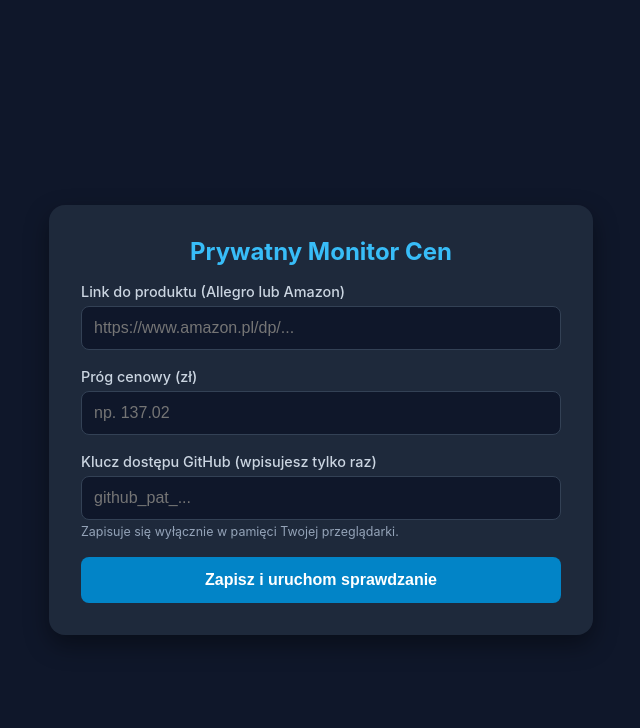
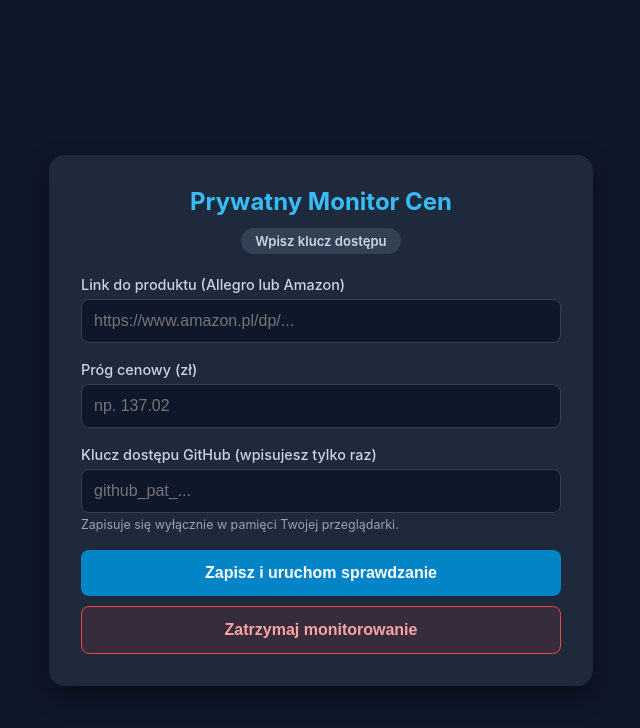
Before and after one commit to smaug2720/sledzenie-cen, a plain HTML site: page index.html in a window 1280 px wide. Shown: the whole page, without its empty margins (319-959 px from the left). Drawn offline with Linux system fonts and the light colour scheme.

Commit message:
Enhance UI elements and update button functionality

```diff
--- a/index.html
+++ b/index.html
@@ -26,9 +26,33 @@
         }
         h1 {
             margin-top: 0;
+            margin-bottom: 12px;
             font-size: 1.5rem;
             text-align: center;
             color: #38bdf8;
+        }
+        .badge-wrapper {
+            text-align: center;
+            margin-bottom: 22px;
+        }
+        .badge {
+            display: inline-block;
+            padding: 5px 14px;
+            border-radius: 999px;
+            font-size: 0.82rem;
+            font-weight: 600;
+            background-color: #334155;
+            color: #cbd5e1;
+        }
+        .badge.active {
+            background-color: rgba(34, 197, 94, 0.15);
+            border: 1px solid #22c55e;
+            color: #86efac;
+        }
+        .badge.stopped {
+            background-color: rgba(239, 68, 68, 0.15);
+            border: 1px solid #ef4444;
+            color: #fca5a5;
         }
         .field {
             margin-bottom: 18px;
@@ -57,20 +81,32 @@
         button {
             width: 100%;
             padding: 14px;
-            background-color: #0284c7;
-            color: white;
-            border: none;
             border-radius: 8px;
             font-size: 1rem;
             font-weight: 600;
             cursor: pointer;
-            transition: background-color 0.2s;
+            transition: all 0.2s;
         }
-        button:hover {
+        .btn-primary {
+            background-color: #0284c7;
+            color: white;
+            border: none;
+            margin-bottom: 10px;
+        }
+        .btn-primary:hover {
             background-color: #0369a1;
         }
+        .btn-stop {
+            background-color: rgba(239, 68, 68, 0.12);
+            color: #fca5a5;
+            border: 1px solid #ef4444;
+        }
+        .btn-stop:hover {
+            background-color: #dc2626;
+            color: white;
+        }
         button:disabled {
-            background-color: #475569;
+            opacity: 0.5;
             cursor: not-allowed;
         }
         .status {
@@ -109,6 +145,9 @@
 <body>
     <div class="card">
         <h1>Prywatny Monitor Cen</h1>
+        <div class="badge-wrapper">
+            <span id="stateBadge" class="badge">Sprawdzanie statusu...</span>
+        </div>
 
         <div class="field">
             <label for="urlInput">Link do produktu (Allegro lub Amazon)</label>
@@ -126,7 +165,8 @@
             <div class="hint">Zapisuje się wyłącznie w pamięci Twojej przeglądarki.</div>
         </div>
 
-        <button id="saveBtn" onclick="zapiszUstawienia()">Zapisz i uruchom sprawdzanie</button>
+        <button id="saveBtn" class="btn-primary" onclick="zapiszUstawienia(true)">Zapisz i uruchom sprawdzanie</button>
+        <button id="stopBtn" class="btn-stop" onclick="zapiszUstawienia(false)">Zatrzymaj monitorowanie</button>
         <div id="statusBox" class="status"></div>
     </div>
 
@@ -148,11 +188,24 @@
             return new TextDecoder().decode(bytes);
         }
 
+        function ustawEtykieteStanu(czyAktywny) {
+            const badge = document.getElementById("stateBadge");
+            if (czyAktywny) {
+                badge.textContent = "● Monitorowanie aktywne";
+                badge.className = "badge active";
+            } else {
+                badge.textContent = "● Monitorowanie zatrzymane";
+                badge.className = "badge stopped";
+            }
+        }
+
         window.onload = async () => {
             const zapisanyToken = localStorage.getItem("gh_monitor_token");
             if (zapisanyToken) {
                 document.getElementById("tokenInput").value = zapisanyToken;
                 await wczytajAktualneDane(zapisanyToken);
+            } else {
+                document.getElementById("stateBadge").textContent = "Wpisz klucz dostępu";
             }
         };
 
@@ -175,27 +228,43 @@
                     const config = JSON.parse(fromBase64(data.content));
                     document.getElementById("urlInput").value = config.url || "";
                     document.getElementById("priceInput").value = config.docelowa_cena || "";
-                    pokazStatus("Wczytano aktualnie monitorowany produkt.", "info");
+
+                    const czyAktywny = config.aktywny !== false;
+                    ustawEtykieteStanu(czyAktywny);
+
+                    if (czyAktywny) {
+                        pokazStatus("Wczytano aktualnie monitorowany produkt.", "info");
+                    } else {
+                        pokazStatus("Monitorowanie jest obecnie zatrzymane.", "info");
+                    }
                 }
             } catch (e) {
                 console.error(e);
             }
         }
 
-        async function zapiszUstawienia() {
+        async function zapiszUstawienia(czyAktywowac) {
             const url = document.getElementById("urlInput").value.trim();
-            const cena = parseFloat(document.getElementById("priceInput").value.replace(",", "."));
+            const cenaRaw = parseFloat(document.getElementById("priceInput").value.replace(",", "."));
+            const cena = isNaN(cenaRaw) ? 0 : cenaRaw;
             const token = document.getElementById("tokenInput").value.trim();
-            const btn = document.getElementById("saveBtn");
+            const saveBtn = document.getElementById("saveBtn");
+            const stopBtn = document.getElementById("stopBtn");
 
-            if (!url || isNaN(cena) || !token) {
-                pokazStatus("Uzupełnij wszystkie trzy pola przed zapisaniem.", "error");
+            if (!token) {
+                pokazStatus("Wpisz klucz dostępu GitHub.", "error");
+                return;
+            }
+
+            if (czyAktywowac && (!url || isNaN(cenaRaw))) {
+                pokazStatus("Uzupełnij link do produktu oraz próg cenowy.", "error");
                 return;
             }
 
             localStorage.setItem("gh_monitor_token", token);
-            btn.disabled = true;
-            pokazStatus("Zapisywanie zmian na GitHubie...", "info");
+            saveBtn.disabled = true;
+            stopBtn.disabled = true;
+            pokazStatus("Zapisywanie ustawień na GitHubie...", "info");
 
             const headers = {
                 "Authorization": `Bearer ${token}`,
@@ -216,9 +285,14 @@
                     sha = fileData.sha;
                 }
 
-                const nowyConfig = JSON.stringify({ url: url, docelowa_cena: cena }, null, 2);
+                const nowyConfig = JSON.stringify({
+                    url: url,
+                    docelowa_cena: cena,
+                    aktywny: czyAktywowac
+                }, null, 2);
+
                 const putBody = {
-                    message: "Aktualizacja produktu przez stronę WWW",
+                    message: czyAktywowac ? "Uruchomienie monitorowania przez stronę WWW" : "Zatrzymanie monitorowania przez stronę WWW",
                     content: toBase64(nowyConfig),
                     branch: branch
                 };
@@ -230,19 +304,25 @@
                     body: JSON.stringify(putBody)
                 });
 
-                if (!putRes.ok) throw new Error("Nie udało się zapisać pliku config.json. Sprawdź uprawnienia klucza.");
+                if (!putRes.ok) throw new Error("Nie udało się zapisać pliku config.json.");
 
-                await fetch(`https://api.github.com/repos/${OWNER}/${REPO}/actions/workflows/main.yml/dispatches`, {
-                    method: "POST",
-                    headers: headers,
-                    body: JSON.stringify({ ref: branch })
-                });
+                ustawEtykieteStanu(czyAktywowac);
 
-                pokazStatus("Zapisano! Nowy produkt będzie sprawdzany codziennie, a testowe sprawdzenie właśnie ruszyło.", "success");
+                if (czyAktywowac) {
+                    await fetch(`https://api.github.com/repos/${OWNER}/${REPO}/actions/workflows/main.yml/dispatches`, {
+                        method: "POST",
+                        headers: headers,
+                        body: JSON.stringify({ ref: branch })
+                    });
+                    pokazStatus("Zapisano! Produkt będzie sprawdzany codziennie, a testowe sprawdzenie właśnie ruszyło.", "success");
+                } else {
+                    pokazStatus("Zatrzymano monitorowanie. Skrypt nie będzie już sprawdzał ceny tego produktu.", "success");
+                }
             } catch (err) {
                 pokazStatus("Błąd: " + err.message, "error");
             } finally {
-                btn.disabled = false;
+                saveBtn.disabled = false;
+                stopBtn.disabled = false;
             }
         }
     </script>
```
